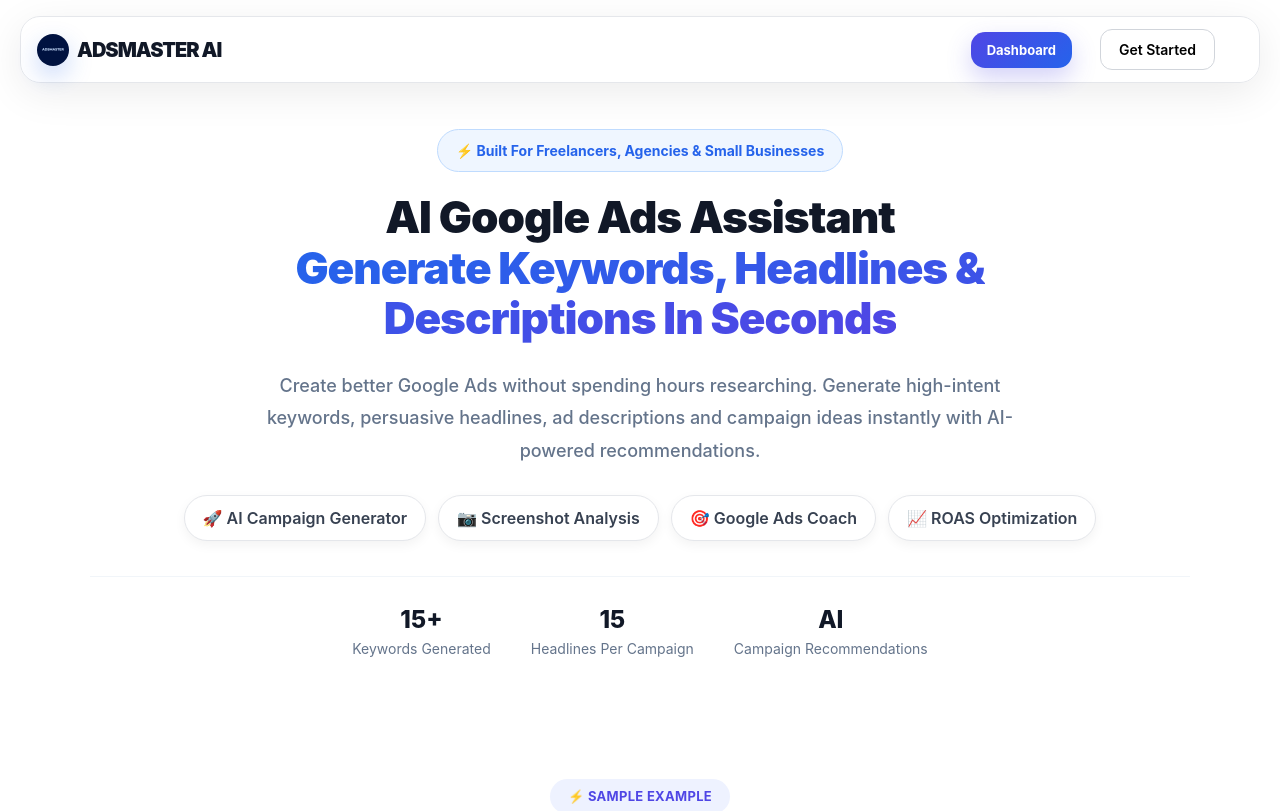
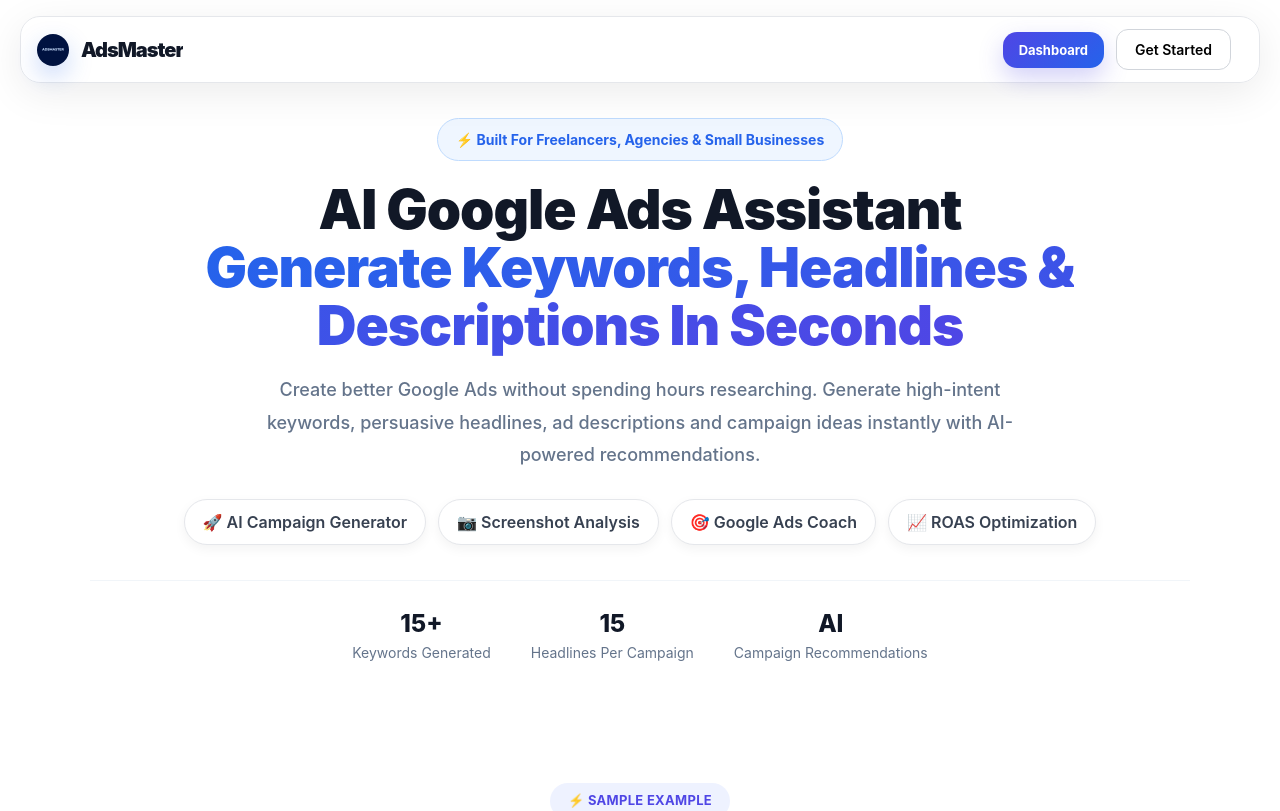
Before and after one commit to adsmasterai0-ai/adsmaster, a Next.js app: page / in a window 1280 px wide. Shown: the top 811 px of the page. Built offline with nearby package versions, Linux system fonts and the light colour scheme; no server answers.

Commit message:
update hero section

```diff
--- a/components/Hero.tsx
+++ b/components/Hero.tsx
@@ -38,13 +38,13 @@
 
         <h1
           style={{
-            fontSize: "44px",
+            fontSize: "clamp(30px, 5vw, 55px)",
             fontWeight: "900",
-            lineHeight: "1.15",
+            lineHeight: "1.05",
             letterSpacing: "-1px",
             color: "#111827",
             maxWidth: "900px",
-            margin: "0 auto 26px",
+            margin: "0 auto 20px",
 
           }}
         >
--- a/components/Navbar.tsx
+++ b/components/Navbar.tsx
@@ -20,7 +20,7 @@
           position: "sticky",
           top: "16px",
           zIndex: 100,
-          margin: "12px 20px",
+          margin: "1px 20px",
           background: "rgba(255,255,255,0.92)",
           backdropFilter: "blur(16px)",
           border: "1px solid #e5e7eb",
@@ -40,11 +40,13 @@
         >
           {/* Logo */}
           <div
-          className= "navbar-menu"
+          className= "navbar-brand"
             style={{
               display: "flex",
               alignItems: "center",
-              gap: "8px",
+              gap: "12px",
+              flex: 1,
+              minWidth : 0,
             }}
           >
             <img
@@ -61,7 +63,10 @@
             />
 
             <div>
+
+
        <div
+       className= "navbar-title"
   style={{
     fontSize: "20px",
     fontWeight: 900,
@@ -69,20 +74,23 @@
     letterSpacing: "-1px",
     lineHeight: 1,
     whiteSpace: "nowrap",
+    overflow: "hidden",
+    textOverflow: "ellipsis",
   }}
 >
-  ADSMASTER AI
+  AdsMaster
 </div>
             </div>
           </div>
 
           {/* Menu */}
           <div
-          className="navbar-menu"
+          className="navbar-actions"
             style={{
               display: "flex",
               alignItems: "center",
-              gap: "28px",
+              gap: "12px",
+              flexShrink: 0,
             }}
           >
      <button
@@ -171,28 +179,29 @@
           }
         }
 
-       @media (max-width:768px){
+@media (max-width:768px){
 
-.navbar-container{
-  padding:12px 16px !important;
-}
-
-.navbar-logo img{
-  width:32px !important;
-  height:32px !important;
+.navbar-brand{
+  gap:8px !important;
+  flex:1 !important;
+  min-width:0 !important;
 }
 
 .navbar-title{
-  font-size:18px !important;
+  font-size:14px !important;
+  max-width:95px !important;
+  overflow:hidden !important;
+  text-overflow:ellipsis !important;
+  white-space:nowrap !important;
 }
 
-.navbar-menu{
-  gap:8px !important;
+.navbar-actions{
+  gap:6px !important;
 }
 
-.navbar-menu button{
-  padding:8px 12px !important;
-  font-size:12px !important;
+.navbar-actions button{
+  padding:8px 10px !important;
+  font-size:11px !important;
 }
 
 }
--- a/components/dashboard/Navbar.tsx
+++ b/components/dashboard/Navbar.tsx
@@ -132,7 +132,7 @@
     whiteSpace: "nowrap",
   }}
 >
-  ADSMASTER AI
+  AdsMaster
 </div>
             </div>
           </div>
```
